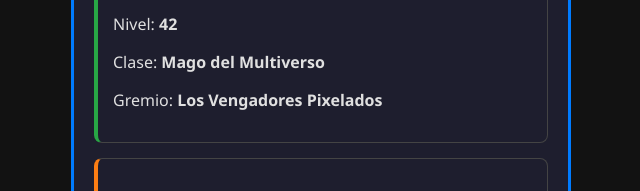
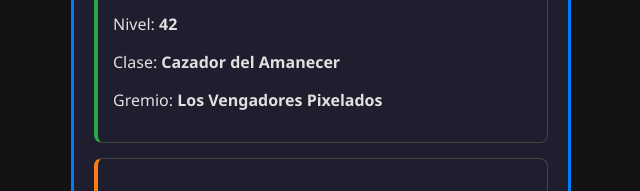
Before and after one commit to EliasRamos00/player-card, a plain HTML site: page index.html in a window 1280 px wide. Shown: the part 306-497 px from the top of the page, 319-959 px from the left. Drawn offline with Linux system fonts and the light colour scheme.

Commit message:
Change character class in player card
Updated character class from 'Mago del Multiverso' to 'Cazador del Amanecer'.

```diff
--- a/index.html
+++ b/index.html
@@ -18,7 +18,7 @@
     <section class="card-section bio">
       <h2>📋 Biografía</h2>
       <p>Nivel: <strong>42</strong></p>
-      <p>Clase: <strong>Mago del Multiverso</strong></p>
+      <p>Clase: <strong>Cazador del Amanecer</strong></p>
       <p>Gremio: <strong>Los Vengadores Pixelados</strong></p>
     </section>
 
```
